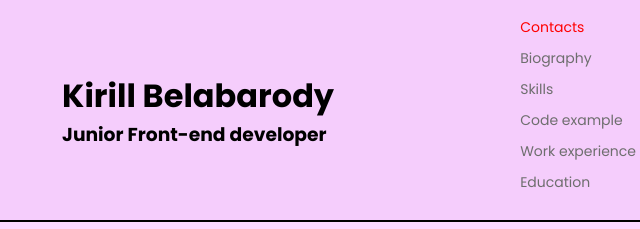
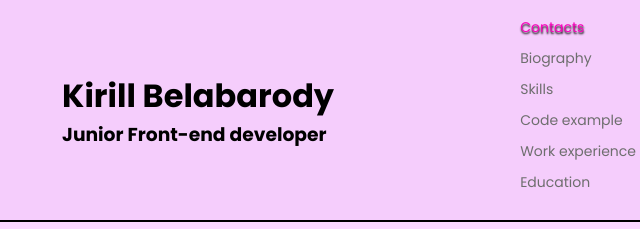
Before and after one commit to KunRalf/rsschool-cv, a plain HTML site: page index.html in a window 1280 px wide. In both pictures the pointer is over the link "Contacts". Shown: the top 229 px of the page, 484-1124 px from the left. Drawn offline with Linux system fonts and the light colour scheme.

Commit message:
feat: add text shadow

```diff
--- a/css/style.css
+++ b/css/style.css
@@ -75,8 +75,9 @@ code {
   color: rgb(110, 110, 110);
 }
 .navigation__item a:hover {
-  color: red;
+  color: #fc00bd;
   transition: 0.3s;
+  text-shadow: .3px 2px 2px black;
 }
 
 .background {
```
